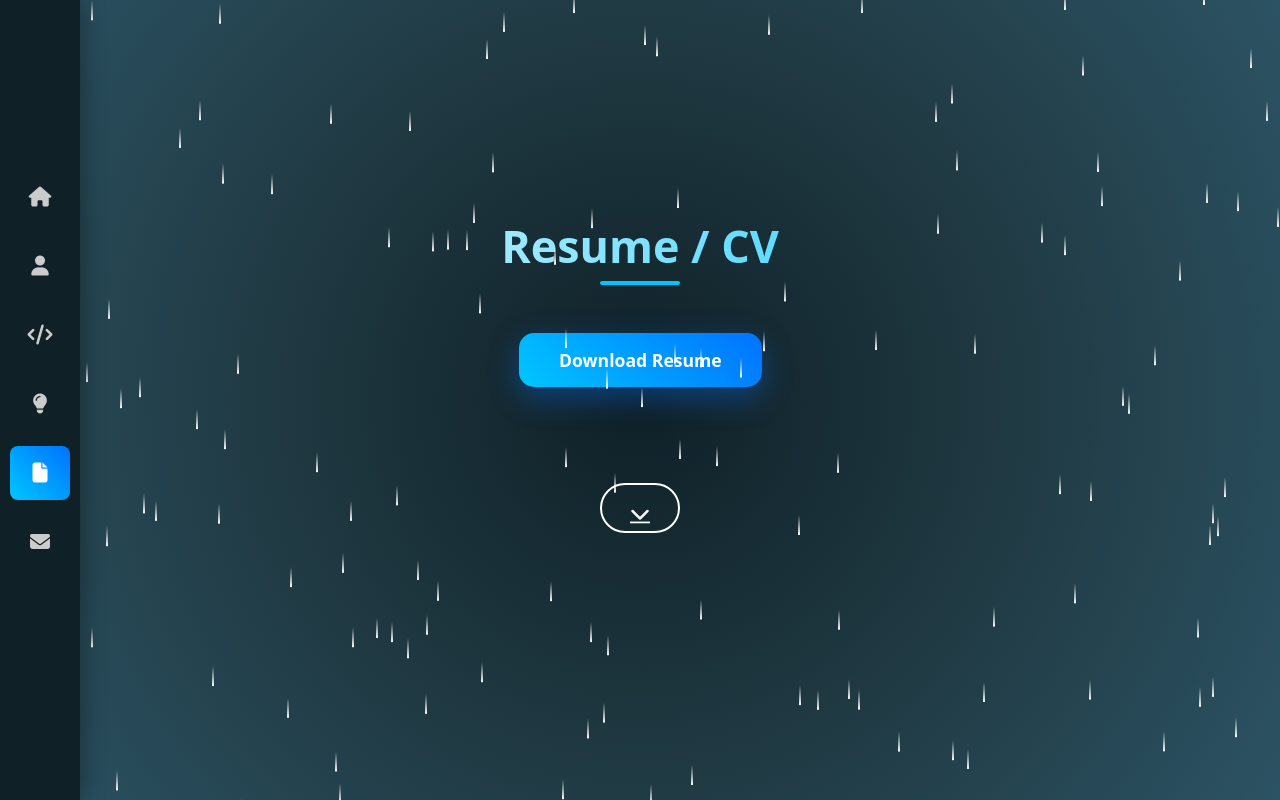
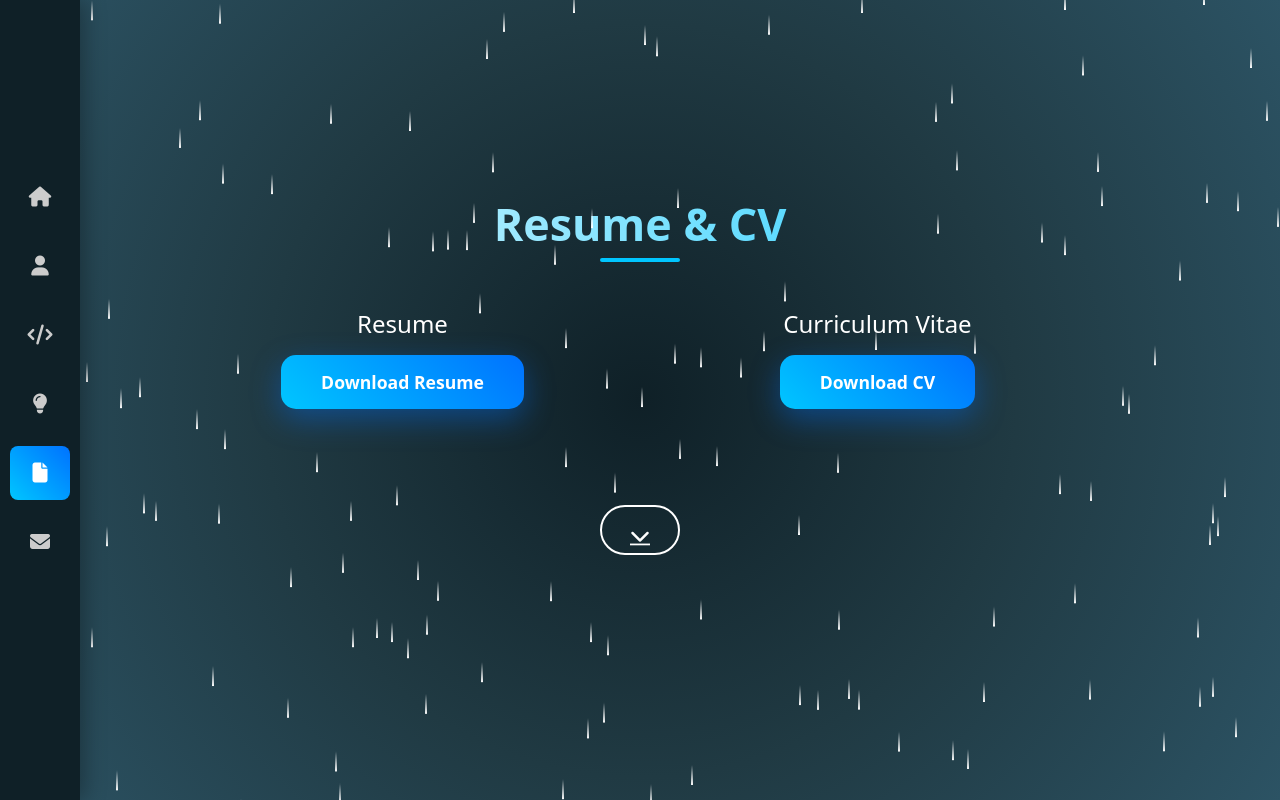
Before and after one commit to 2210alphAroni/RoniPortFolio, an Angular app: page /resume in a window 1280 px wide. Built offline with nearby package versions, Linux system fonts and the light colour scheme.

Commit message:
Update resume.html

```diff
--- a/src/Pages/resume/resume.html
+++ b/src/Pages/resume/resume.html
@@ -2,17 +2,37 @@
     <div class="container text-center">
 
         <!-- Title -->
-        <h2 class="section-title slide-left">Resume / CV</h2>
+        <h2 class="section-title slide-left">Resume & CV</h2>
         <div class="title-line mx-auto mb-5 slide-left delay-1"></div>
 
-        <!-- Download Button -->
-        <div class="fade-up delay-2">
-            <a href="https://drive.google.com/file/d/1VRDupTIUbwzScO6hHTmYGW2c_kD6EdxC/view?usp=drive_link"
-               target="_blank"
-               rel="noopener noreferrer"
-               class="download-btn zoom-in delay-2">
-                Download Resume
-            </a>
+        <div class="row justify-content-center g-4">
+
+            <!-- Resume -->
+            <div class="col-md-5 fade-up delay-2">
+                <div class="resume-card zoom-in">
+                    <h4 class="mb-3">Resume</h4>
+                    <a href="https://drive.google.com/file/d/1VRDupTIUbwzScO6hHTmYGW2c_kD6EdxC/view?usp=drive_link"
+                       target="_blank"
+                       rel="noopener noreferrer"
+                       class="download-btn">
+                        Download Resume
+                    </a>
+                </div>
+            </div>
+
+            <!-- CV -->
+            <div class="col-md-5 fade-up delay-3">
+                <div class="resume-card zoom-in">
+                    <h4 class="mb-3">Curriculum Vitae</h4>
+                    <a href="https://drive.google.com/file/d/1D9WDhSYN9QBIdNVZcQRBjy4TJrmgA0Xn/view?usp=drive_link"
+                       target="_blank"
+                       rel="noopener noreferrer"
+                       class="download-btn">
+                        Download CV
+                    </a>
+                </div>
+            </div>
+
         </div>
 
         <!-- Scroll Button -->
```
